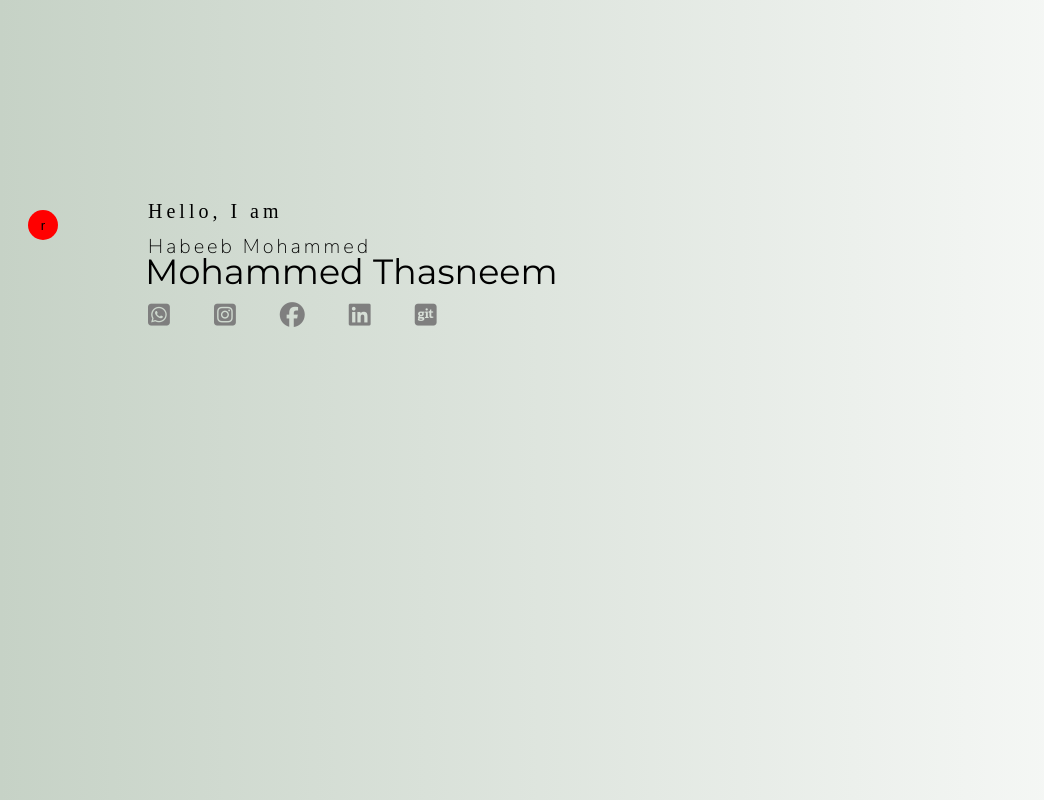
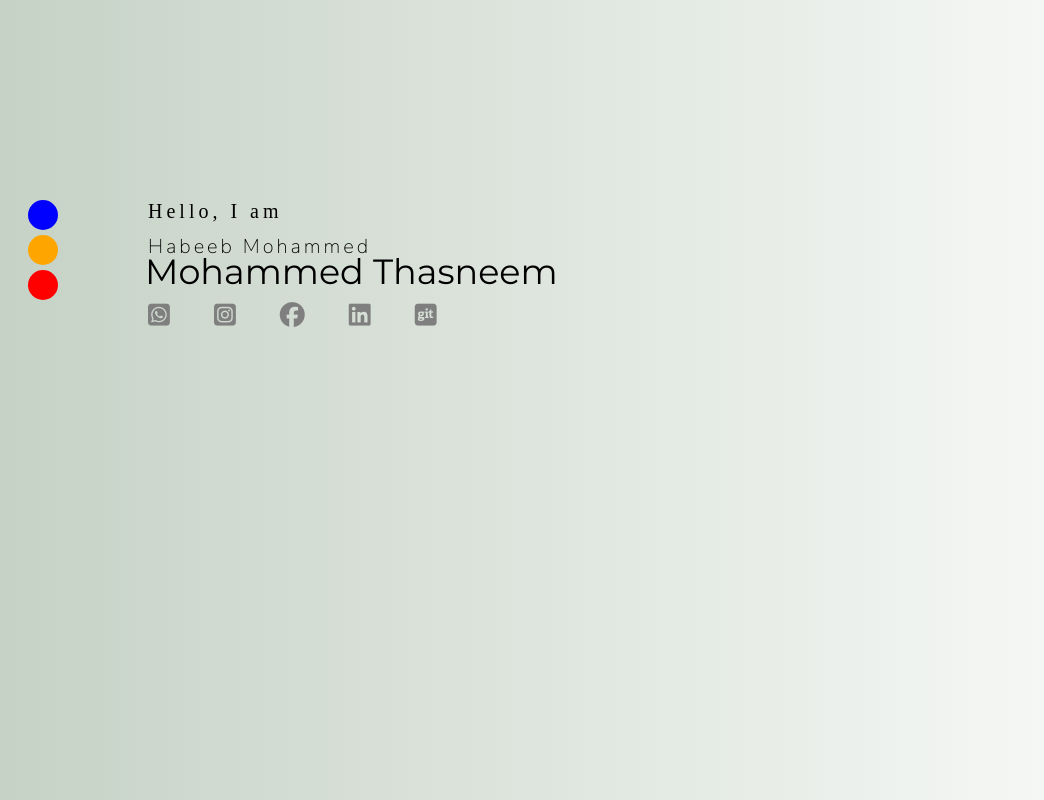
Before and after one commit to thasneem36/simple_WebDesign, a plain HTML site: page index.html in a window 1280 px wide. Shown: the whole page, without its empty margins (0-1044 px from the left). Drawn offline with Linux system fonts and the light colour scheme.

Commit message:
update index,js,style

```diff
--- a/index.html
+++ b/index.html
@@ -22,7 +22,11 @@
         <div class="mainC">
 
             <div class="pik">
-                <button id="redc" onclick="redChange()">r</button>
+
+                <button id="allbtn" class="bluec" onclick="blueChange()">B</button>
+                <button id="allbtn" class="orangec" onclick="orangeChange()">O</button>
+                <button id="allbtn" class="redc" onclick="redChange()">R</button>
+
             </div>
 
             <div class="myc">
@@ -32,11 +36,11 @@
                     <p id="name" class="name">Mohammed Thasneem</p>
                 </div>
                 <div class="socialmedia">
-                    <a href="#"><i id="soci" class="fa-brands fa-square-whatsapp"></i></a>
-                    <a href="#"><i id="soci" class="fa-brands fa-square-instagram"></i></i></a>
-                    <a href="#"><i id="soci" class="fa-brands fa-facebook"></i></a>
-                    <a href="#"><i id="soci" class="fa-brands fa-linkedin"></i></a>
-                    <a href="#"><i id="soci" class="fa-brands fa-git-square"></i></a>
+                    <a href="#"><i id="soci1" class="fa-brands fa-square-whatsapp"></i></a>
+                    <a href="#"><i id="soci2" class="fa-brands fa-square-instagram"></i></i></a>
+                    <a href="#"><i id="soci3" class="fa-brands fa-facebook"></i></a>
+                    <a href="#"><i id="soci4" class="fa-brands fa-linkedin"></i></a>
+                    <a href="#"><i id="soci5" class="fa-brands fa-git-square"></i></a>
                 </div>
             </div>
         </div>
--- a/js.js
+++ b/js.js
@@ -1,8 +1,69 @@
 function redChange() {
-    let color_C_red = document.getElementById('name')
-    let soci_c_red = document.getElementById('soci')
-    color_C_red.style.color = 'red'
+    color_r = 'red';
+    //name change
+    let color_C_red = document.getElementById('name');
+    color_C_red.style.color = color_r;
 
+    //social media change
+    let soci_c_red_1 = document.getElementById('soci1')
+    soci_c_red_1.style.color = color_r
 
+    let soci_c_red_2 = document.getElementById('soci2')
+    soci_c_red_2.style.color = color_r
+
+    let soci_c_red_3 = document.getElementById('soci3')
+    soci_c_red_3.style.color = color_r
+
+    let soci_c_red_4 = document.getElementById('soci4')
+    soci_c_red_4.style.color = color_r
+
+    let soci_c_red_5 = document.getElementById('soci5')
+    soci_c_red_5.style.color = color_r
 
 }
+
+function blueChange(){
+    color_r = 'blue';
+    //name change
+    let color_C_red = document.getElementById('name');
+    color_C_red.style.color = color_r;
+
+    //social media change
+    let soci_c_red_1 = document.getElementById('soci1')
+    soci_c_red_1.style.color = color_r;
+
+    let soci_c_red_2 = document.getElementById('soci2')
+    soci_c_red_2.style.color = color_r;
+
+    let soci_c_red_3 = document.getElementById('soci3')
+    soci_c_red_3.style.color = color_r;
+
+    let soci_c_red_4 = document.getElementById('soci4')
+    soci_c_red_4.style.color = color_r;
+
+    let soci_c_red_5 = document.getElementById('soci5')
+    soci_c_red_5.style.color = color_r;
+}
+
+function orangeChange(){
+    color_r = 'orange';
+    //name change
+    let color_C_red = document.getElementById('name');
+    color_C_red.style.color = color_r;
+
+    //social media change
+    let soci_c_red_1 = document.getElementById('soci1')
+    soci_c_red_1.style.color = color_r;
+
+    let soci_c_red_2 = document.getElementById('soci2')
+    soci_c_red_2.style.color = color_r;
+
+    let soci_c_red_3 = document.getElementById('soci3')
+    soci_c_red_3.style.color = color_r;
+
+    let soci_c_red_4 = document.getElementById('soci4')
+    soci_c_red_4.style.color = color_r;
+
+    let soci_c_red_5 = document.getElementById('soci5')
+    soci_c_red_5.style.color = color_r;
+}
--- a/style.css
+++ b/style.css
@@ -11,15 +11,48 @@ body{
 }
 
 .pik{
-    margin: 10px;
     margin-left: 20px;
+    font-family: Arial, Helvetica, sans-serif;
 }
-#redc{
+.pik button{
+    margin-bottom: 5px;
+}
+#allbtn{
     border: none;
-    background-color: red;
     width: 30px;
     height: 30px;
     border-radius: 50%;
+    cursor: pointer;
+}
+.redc{
+    background-color: red;
+    color: red;
+    transition: 0.5s;
+}
+.redc:hover{
+    box-shadow: 0px 1px 5px red;
+    background-color: rgba(255, 0, 0, 0.8);
+    color: white;
+}
+
+.bluec{
+    background-color: blue;
+    color: blue;
+}
+.bluec:hover{
+    color: white;
+    box-shadow: 0px 1px 5px blue;
+    background-color: rgba(0, 0, 255, 0.8);
+}
+
+.orangec{
+    background-color: orange;
+    color: orange;
+}
+.orangec:hover{
+    box-shadow: 0px 1px 5px orange;
+    background-color: rgba(255, 166, 0, 0.8);
+    color: white;
 }
 
 
```
